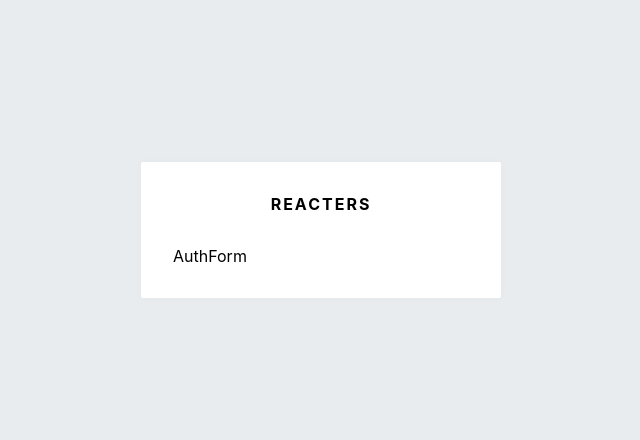
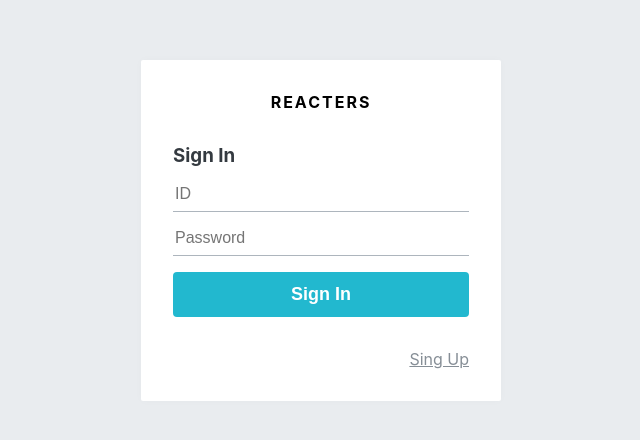
Before and after one commit to woochul-hyun/react-blog, a React (Create React App) app in the folder blog-frontend/: page /login in a window 1280 px wide. Shown: the part 170-610 px from the top of the page, without its empty margins (319-959 px from the left). Built offline with nearby package versions, Linux system fonts and the light colour scheme.

Commit message:
auth form

```diff
--- a/blog-frontend/src/components/auth/AuthForm.js
+++ b/blog-frontend/src/components/auth/AuthForm.js
@@ -1,10 +1,70 @@
 import React from 'react';
 import styled from 'styled-components';
+import { Link } from 'react-router-dom';
+import palette from '../../lib/styles/palette';
+import CommonButton from '../common/Button';
 
-const AuthFormBlock = styled.div``;
+const AuthFormBlock = styled.div`
+  h3 {
+    margin: 0;
+    color: ${palette.gray[8]};
+    margin-bottom: 1rem;
+  }
+`;
+
+const StyledInput = styled.input`
+  font-size: 1rem;
+  border: none;
+  border-bottom: 1px solid ${palette.gray[5]};
+  padding-bottom: 0.5rem;
+  outline: none;
+  width: 100%;
+  &:focus {
+    color: $oc-teal-7;
+    border-bottom: 1px solid ${palette.gray[7]};
+  }
+  & + & {
+    margin-top: 1rem;
+  }
+`;
+
+const Footer = styled.div`
+  margin-top: 2rem;
+  text-align: right;
+  a {
+    color: ${palette.gray[6]};
+    text-decoration: underline;
+    &:hover {
+      color: ${palette.gray[9]};
+    }
+  }
+`;
+
+const ButtonWithMarginTop = styled(CommonButton)`
+  margin-top: 1rem;
+`;
 
 const AuthForm = () => {
-  return <AuthFormBlock>AuthForm</AuthFormBlock>;
+  return (
+    <AuthFormBlock>
+      <h3>Sign In</h3>
+      <form>
+        <StyledInput autoComplete='username' name='username' placeholder='ID' />
+        <StyledInput
+          autoComplete='new-password'
+          name='password'
+          placeholder='Password'
+          type='password'
+        />
+        <ButtonWithMarginTop cyan fullWidth>
+          Sign In
+        </ButtonWithMarginTop>
+      </form>
+      <Footer>
+        <Link to='/register'>Sing Up</Link>
+      </Footer>
+    </AuthFormBlock>
+  );
 };
 
 export default AuthForm;
--- a/blog-frontend/src/components/common/Button.js
+++ b/blog-frontend/src/components/common/Button.js
@@ -1,5 +1,5 @@
 import React from 'react';
-import styled from 'styled-components';
+import styled, { css } from 'styled-components';
 import palette from '../../lib/styles/palette';
 
 const StyledButton = styled.button`
@@ -15,6 +15,22 @@ const StyledButton = styled.button`
   &:hover {
     background: ${palette.gray[6]};
   }
+  ${props =>
+    props.fullWidth &&
+    css`
+      padding-top: 0.75rem;
+      padding-bottom: 0.75rem;
+      width: 100%;
+      font-size: 1.125rem;
+    `}
+  ${props =>
+    props.cyan &&
+    css`
+      background: ${palette.cyan[5]};
+      &:hover {
+        background: ${palette.cyan[4]};
+      }
+    `}
 `;
 
 const CommonButton = props => <StyledButton {...props} />;
```
